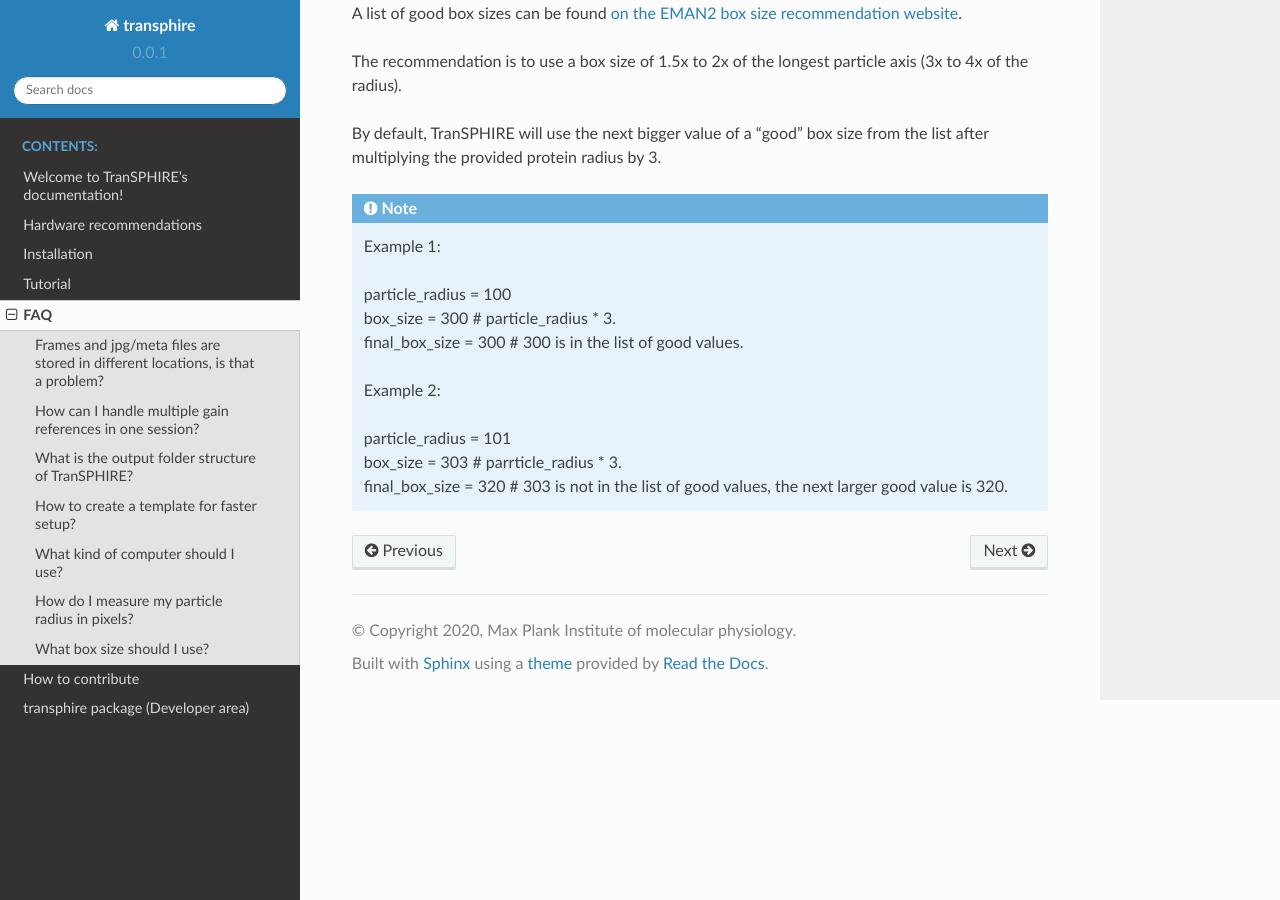
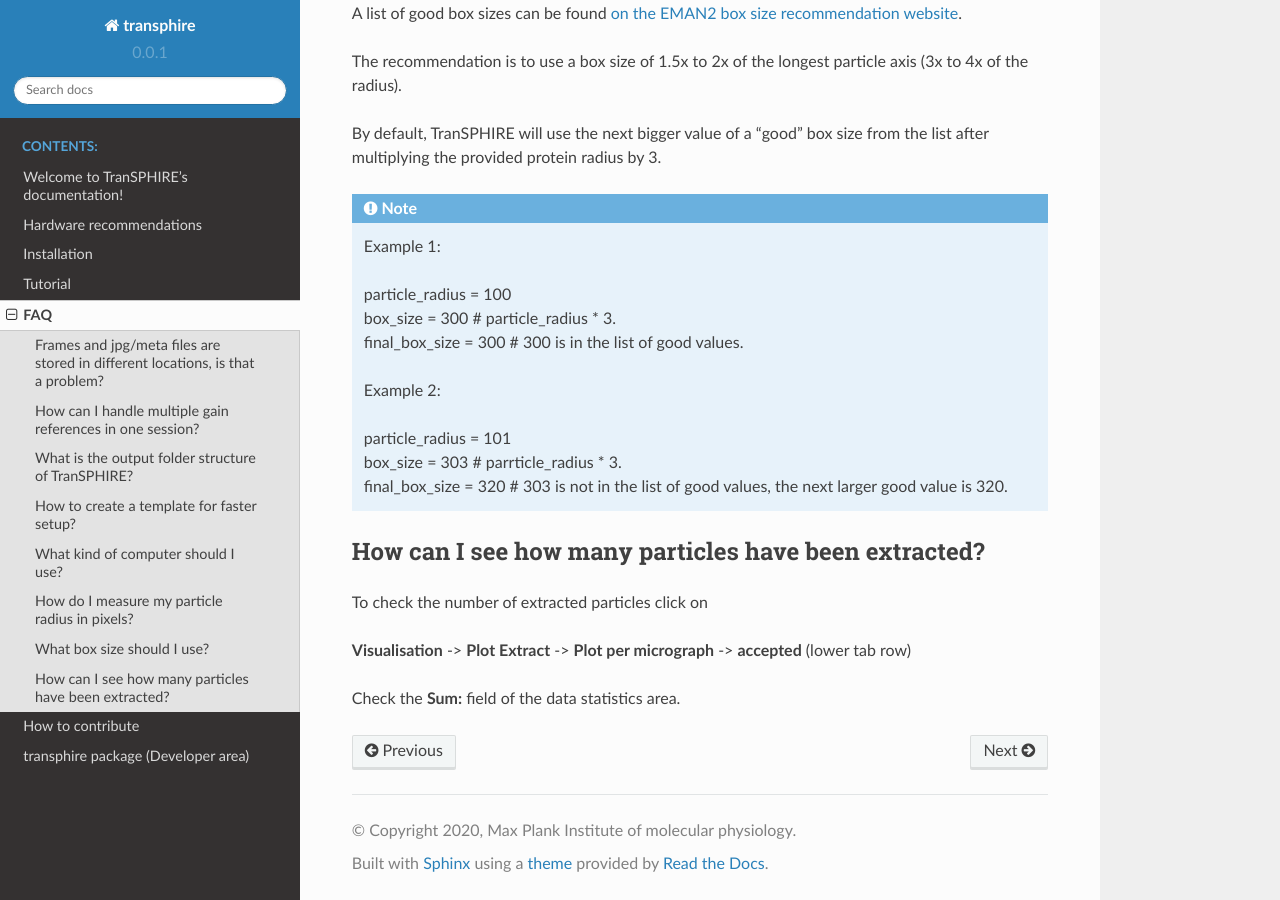
Before and after one commit to MPI-Dortmund/transphire, a Sphinx documentation site: the page built from docs/source/general/faq.rst, in a window 1280 px wide and 900 px high, scrolled down 1419 px. Built offline with Sphinx 7.4.7 and the Read the Docs theme 2.0.0, drawn with Linux system fonts in a browser that asks for light colours; pages that are not in the unit, such as notebooks, are missing from menus.

Commit message:
Add particle count information

```diff
--- a/docs/source/general/faq.rst
+++ b/docs/source/general/faq.rst
@@ -85,3 +85,12 @@ By default, TranSPHIRE will use the next bigger value of a "good" box size from
     | particle_radius = 101
     | box_size = 303   # parrticle_radius * 3.
     | final_box_size = 320   # 303 is not in the list of good values, the next larger good value is 320.
+
+How can I see how many particles have been extracted?
+*****************************************************
+
+To check the number of extracted particles click on
+
+**Visualisation** -> **Plot Extract** -> **Plot per micrograph** -> **accepted** (lower tab row)
+
+Check the **Sum:** field of the data statistics area.
```
